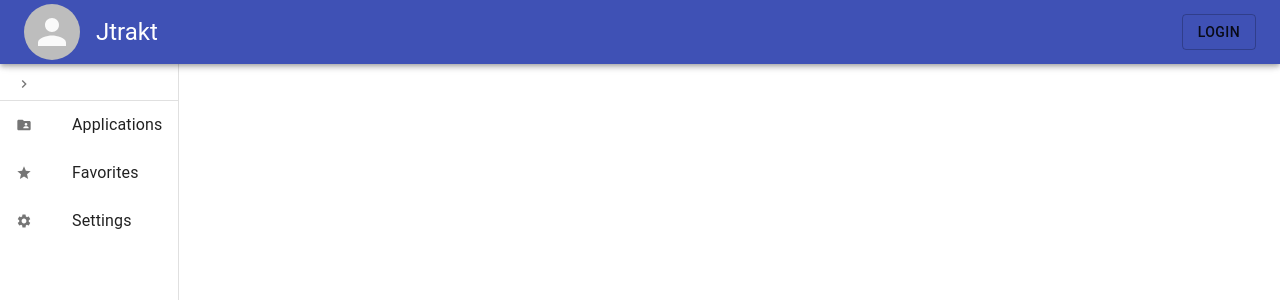
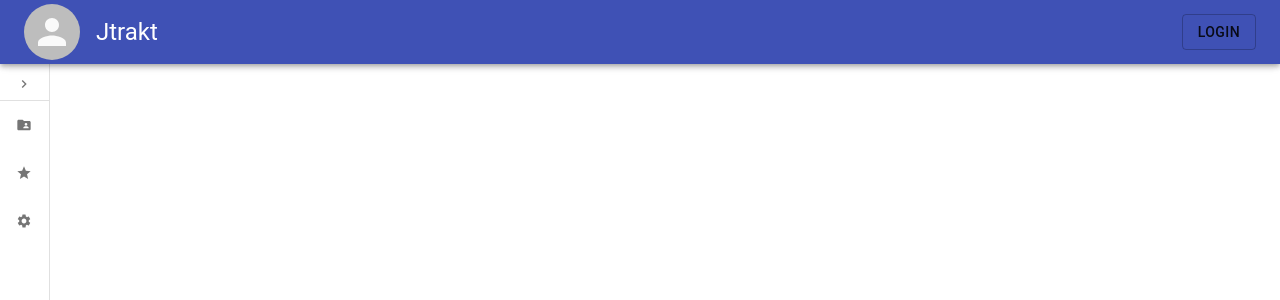
Before and after one commit to VinceDeslo/Jtrakt, a React (Create React App) app in the folder frontend-service/: page / in a window 1280 px wide. Shown: the top 300 px of the page. Built offline with nearby package versions, Linux system fonts and the light colour scheme.

Commit message:
Opening and closing of sidebar functional

```diff
--- a/frontend-service/package.json
+++ b/frontend-service/package.json
@@ -11,6 +11,7 @@
     "@types/node": "^12.19.12",
     "@types/react": "^16.14.2",
     "@types/react-dom": "^16.9.10",
+    "clsx": "^1.1.1",
     "react": "^17.0.1",
     "react-dom": "^17.0.1",
     "react-icons": "^4.1.0",
--- a/frontend-service/src/components/Sidebar.tsx
+++ b/frontend-service/src/components/Sidebar.tsx
@@ -1,22 +1,45 @@
 import React from 'react';
-//import clsx from 'clsx';
+import clsx from 'clsx';
 import { Drawer, Divider, List, ListItem, ListItemIcon, ListItemText } from "@material-ui/core";
-import { MdNavigateNext, MdSettings, MdFolderShared, MdStar } from "react-icons/md";
+import { MdNavigateBefore, MdNavigateNext, MdSettings, MdFolderShared, MdStar } from "react-icons/md";
 import { useSidebarStyles } from '../styles/sidebar-styles';
 
 function Sidebar() {
 
+    // Import styling
     const style = useSidebarStyles();
 
+    // Drawer state
+    const [open, setOpen] = React.useState(false);
+
+    // Hook for handling drawer movement
+    const toggleDrawer = () => {
+        if(open) setOpen(false);
+        else setOpen(true)
+    }
+
+    // Sidebar component tree
     return(
         <div className={style.root}>
             <Drawer
-            className={style.drawer}
-            variant="permanent">
+            className={clsx(style.drawer, {
+                [style.drawerOpen]: open,
+                [style.drawerClose]: !open,
+            })}
+            classes={{
+                paper: clsx({
+                  [style.drawerOpen]: open,
+                  [style.drawerClose]: !open,
+                }),
+            }}
+            variant="permanent"
+            >
                 <div className={style.drawerContent}>
                     <List>
                         <ListItem button>
-                    <ListItemIcon><MdNavigateNext/></ListItemIcon>
+                            <ListItemIcon onClick={toggleDrawer}>
+                                {open? <MdNavigateBefore/> : <MdNavigateNext/>}
+                            </ListItemIcon>
                         </ListItem>
                         <Divider />
                         <ListItem button>
@@ -34,7 +57,6 @@ function Sidebar() {
                     </List>
                 </div>
             </Drawer>
-
         </div>
     );
 }
--- a/frontend-service/src/styles/sidebar-styles.ts
+++ b/frontend-service/src/styles/sidebar-styles.ts
@@ -8,10 +8,28 @@ export const useSidebarStyles = makeStyles((theme:Theme) => ({
     drawer: {
         width: 240,
         flexShrink: 0,
+        whiteSpace: 'nowrap',
     },
     drawerContent: {
         paddingTop: 60,
-        overflow: 'auto',
-    }
+    },
+    drawerOpen: {
+        width: 240,
+        transition: theme.transitions.create('width', {
+          easing: theme.transitions.easing.sharp,
+          duration: theme.transitions.duration.enteringScreen,
+        }),
+    },
+    drawerClose: {
+        transition: theme.transitions.create('width', {
+          easing: theme.transitions.easing.sharp,
+          duration: theme.transitions.duration.leavingScreen,
+        }),
+        overflowX: 'hidden',
+        width: theme.spacing(7) + 1,
+        [theme.breakpoints.up('sm')]: {
+          width: theme.spacing(6) + 1,
+        },
+      },
 
 }));
```
Also changed, not shown: 1 other file (tests, documents, lock files or other folders). Lines whose indentation alone changed are shown as unchanged.
